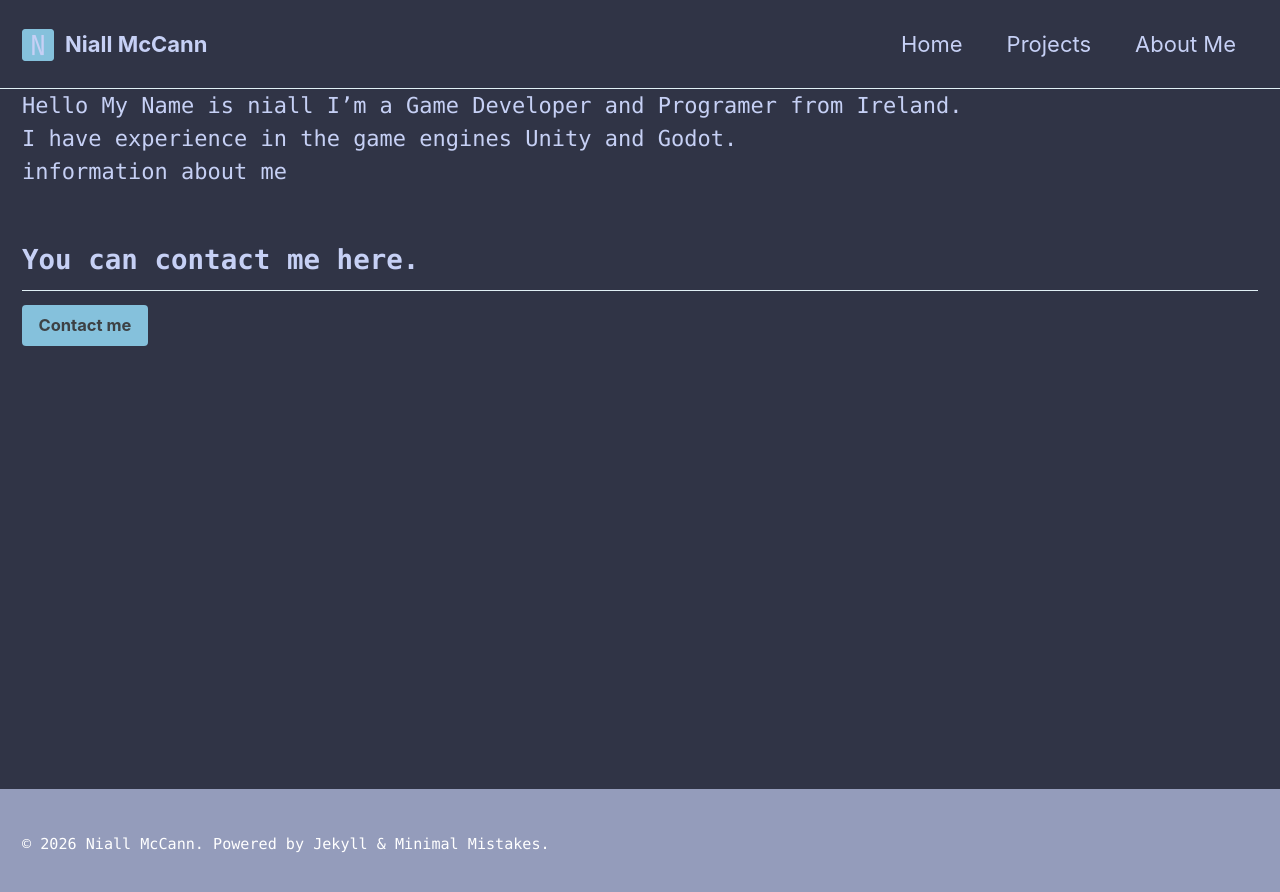
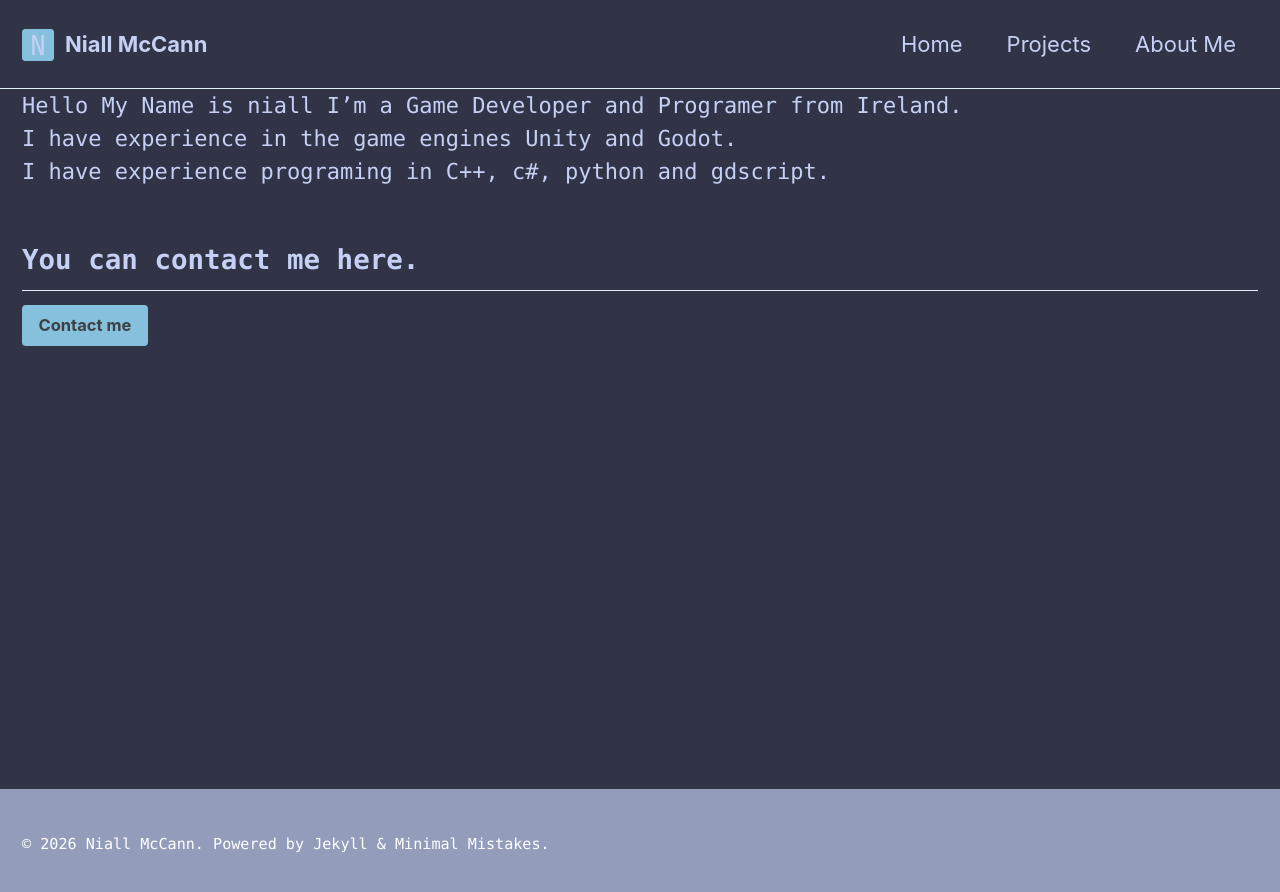
Before and after one commit to AcedAspect/AcedAspect.github.io, a Jekyll site: the page built from _pages/about-me.md, in a window 1280 px wide. Shown: the top 892 px of the page. Built offline with Jekyll 4.4.1, drawn with Linux system fonts in a browser that asks for light colours.

Commit message:
Update about-me.md

```diff
--- a/_pages/about-me.md
+++ b/_pages/about-me.md
@@ -5,7 +5,8 @@ permalink: /about-me/
 ---
 Hello My Name is niall I'm a Game Developer and Programer from Ireland.
 I have experience in the game engines Unity and Godot.
-information about me
+I have experience programing in C++, c#, python and gdscript.
+
 
 
 
```
